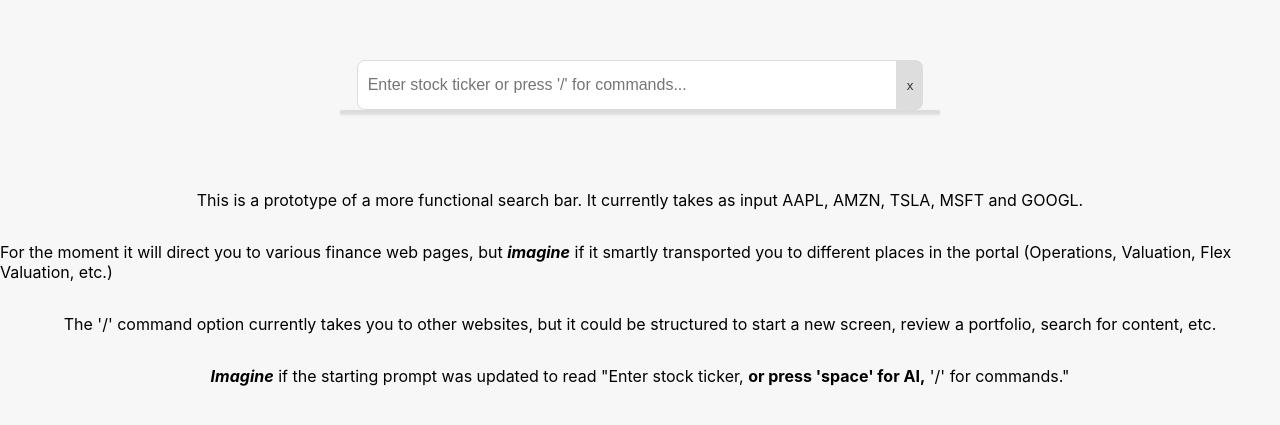
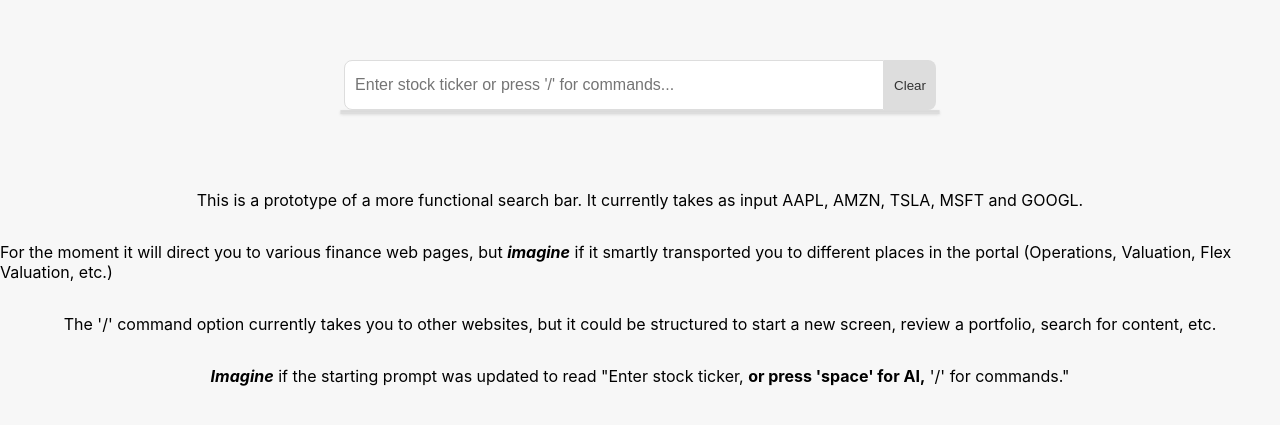
Before and after one commit to jonathantischler/searchbar, a plain HTML site: page index.html in a window 1280 px wide. Shown: the part 179-604 px from the top of the page. Drawn offline with Linux system fonts and the light colour scheme.

Commit message:
Update index.html

```diff
--- a/index.html
+++ b/index.html
@@ -9,19 +9,21 @@
 <body>
     <div class="search-container">
         <div class="search-box">
-            <input type="text" id="tickerInput" class="ticker-input" placeholder="Enter stock ticker or press '/' for commands..." onkeyup="handleInput()">
-            <button id="clearButton" class="clear-button" onclick="clearInput()">x</button>
+            <input type="text" id="tickerInput" placeholder="Enter stock ticker or press '/' for commands...">
+            <button id="clearButton" class="clear-button">Clear</button>
         </div>
         <ul id="suggestions" class="suggestions"></ul>
         <ul id="commands" class="commands"></ul>
     </div>
-   <br>
+
+       <br>
     <br>
     <p>This is a prototype of a more functional search bar. It currently takes as input AAPL, AMZN, TSLA, MSFT and GOOGL.</p>
     <p>For the moment it will direct you to various finance web pages, but <b><i>imagine</i></b> if it smartly transported you to different places in the portal (Operations, Valuation, Flex Valuation, etc.)</p>
     <p>The '/' command option currently takes you to other websites, but it could be structured to start a new screen, review a portfolio, search for content, etc.</p>
     <p><b><i>Imagine</i></b> if the starting prompt was updated to read "Enter stock ticker, <b>or press 'space' for AI,</b> '/' for commands."</p>
 
+
     <script src="script.js"></script>
 </body>
 </html>
```
